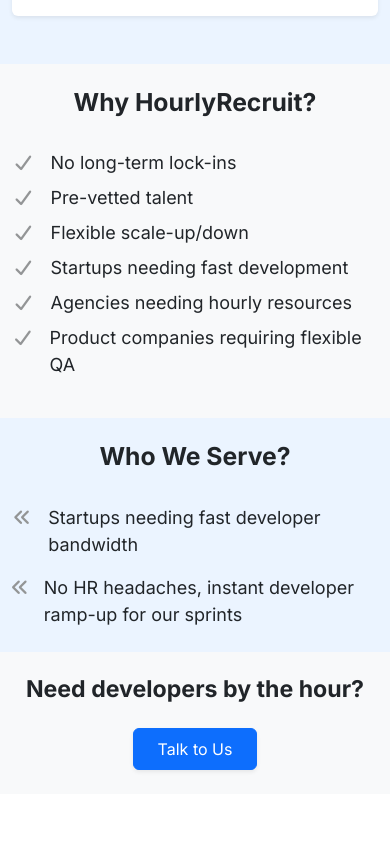
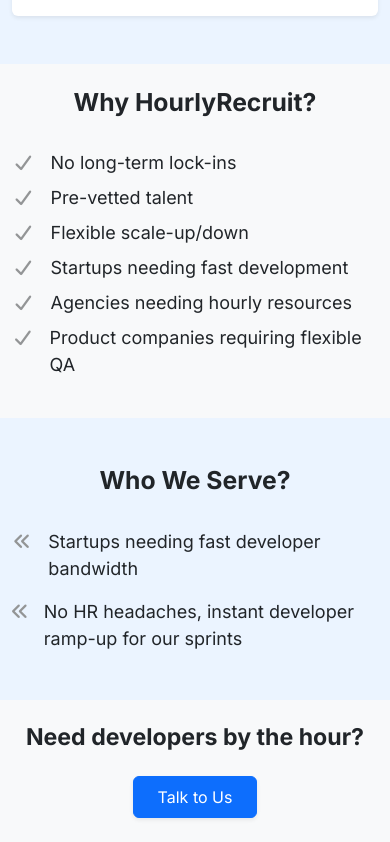
Before and after one commit to SushmitaSWarik/HourlyRecruit_Project, a React (Vite) app: page / in a window 390 px wide. Shown: the part 968-1810 px from the top of the page. Before the commit the page ends 1762 px from the top, so only its background shows below. Built offline with nearby package versions, Linux system fonts and the light colour scheme.

Commit message:
style:fix responsive spacing and alignment

```diff
--- a/src/components/WhoWeServe.jsx
+++ b/src/components/WhoWeServe.jsx
@@ -1,7 +1,7 @@
 export const WhoWeServe=()=>{
     return(
         <section className="bg-light2">
-        <section className="container py-4 py-md-5">
+        <section className="container py-5 py-md-5">
             {/* Heading */}
             <div className="row text-center mb-4 mb-md-5">
                 <h2 className="fw-bold">Who We Serve?</h2>
```
